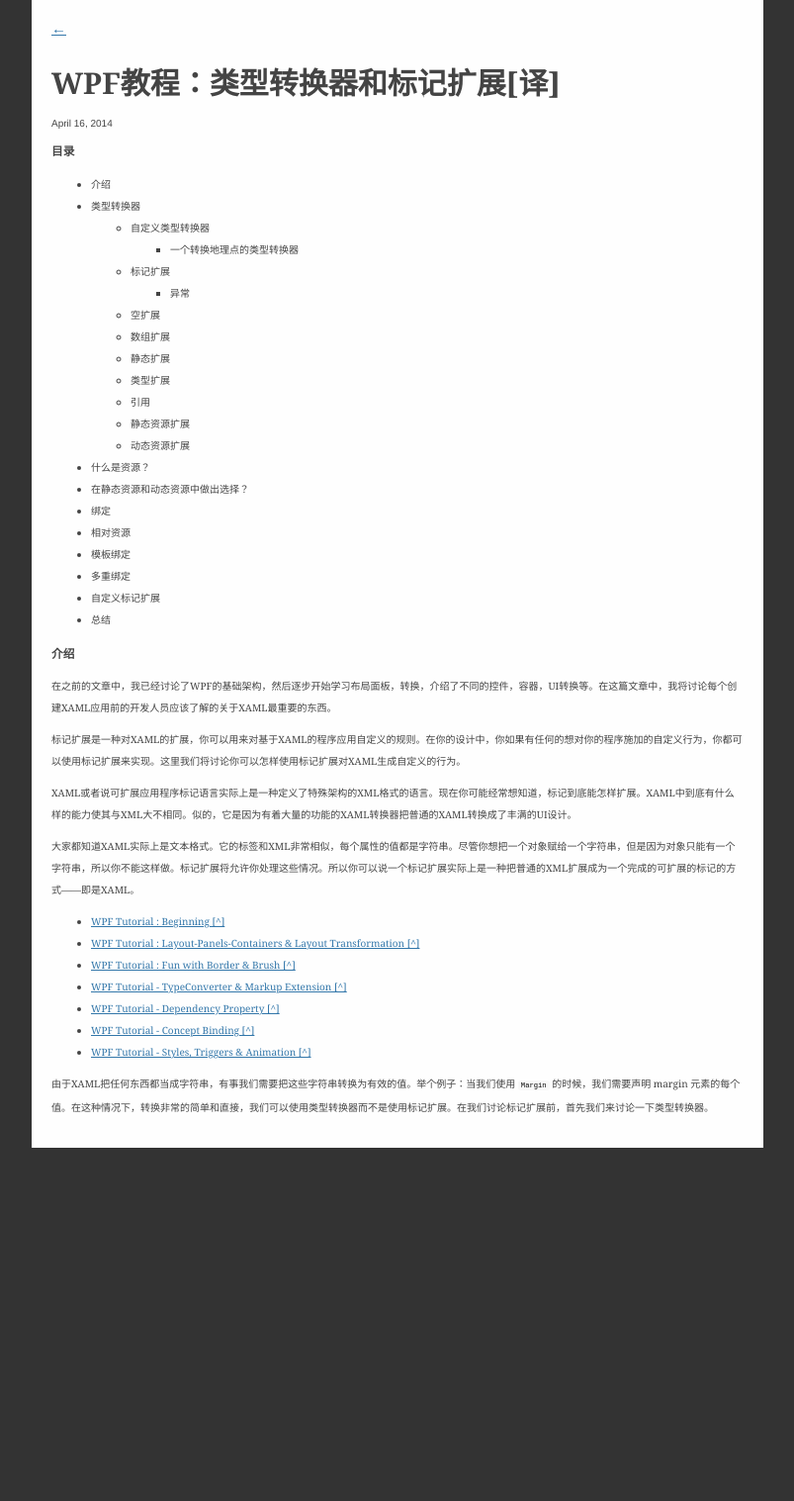
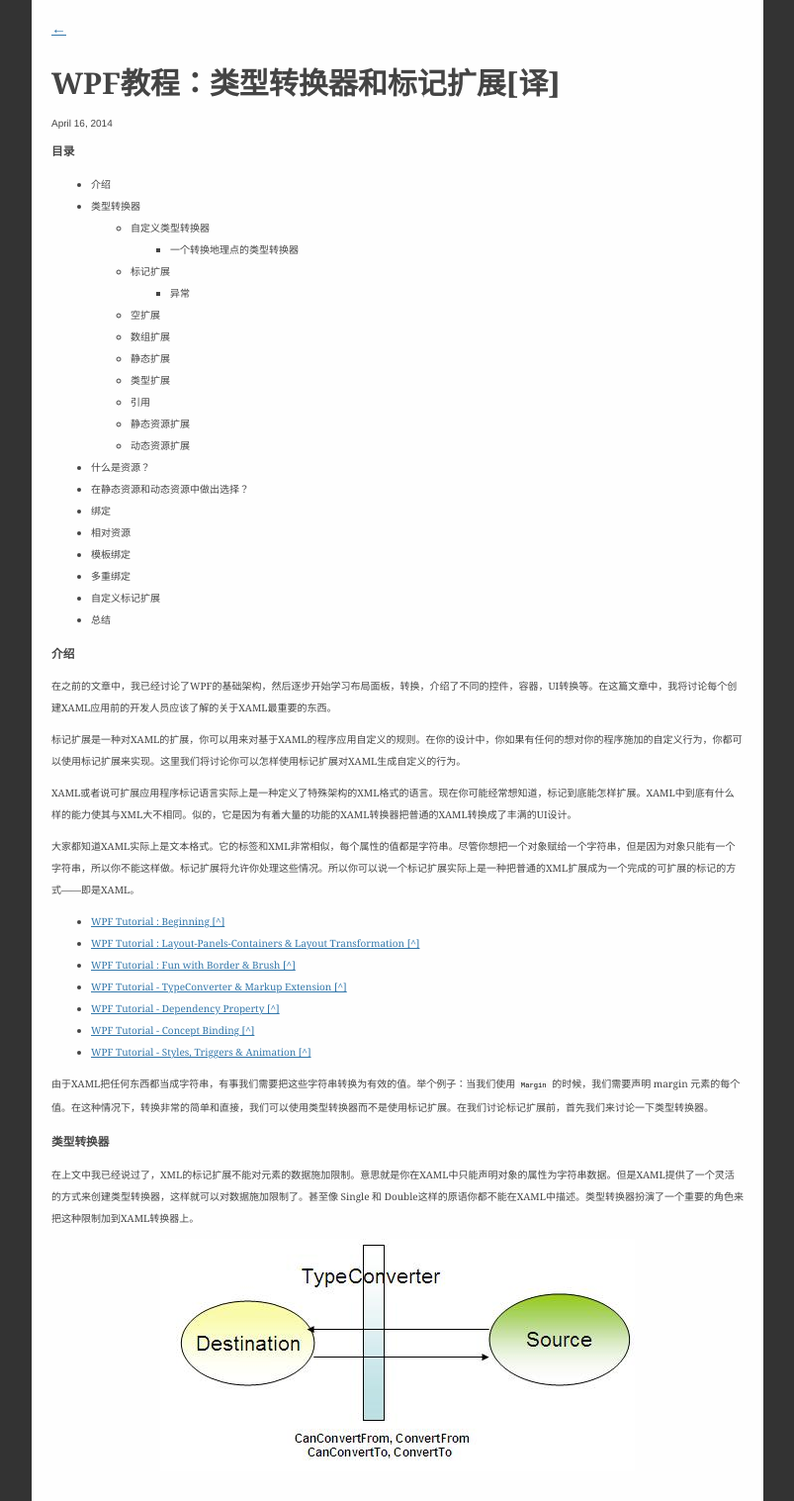
Before and after one commit to osrpt/osrpt.github.com, a Jekyll site: the page built from _posts/2014-04-16-WPF-Tutorial-TypeConverter-Markup-Extension.md, in a window 1280 px wide. Shown: the whole page at 99% size, without its empty margins (238-1041 px from the left). Built offline with Jekyll 4.4.1, drawn with Linux system fonts in a browser that asks for light colours; Markdown is read by kramdown in place of the engine named in the settings; before the commit the page ends 1160 px from its top, so only the background shows below that.

Commit message:
翻译了一小段

```diff
--- a/_posts/2014-04-16-WPF-Tutorial-TypeConverter-Markup-Extension.md
+++ b/_posts/2014-04-16-WPF-Tutorial-TypeConverter-Markup-Extension.md
@@ -43,3 +43,9 @@ XAML或者说可扩展应用程序标记语言实际上是一种定义了特殊
 * [WPF Tutorial - Styles, Triggers & Animation [^]](http://www.codeproject.com/KB/WPF/wpf7.aspx)
 
 由于XAML把任何东西都当成字符串，有事我们需要把这些字符串转换为有效的值。举个例子：当我们使用 `Margin` 的时候，我们需要声明 margin 元素的每个值。在这种情况下，转换非常的简单和直接，我们可以使用类型转换器而不是使用标记扩展。在我们讨论标记扩展前，首先我们来讨论一下类型转换器。
+
+###类型转换器
+
+在上文中我已经说过了，XML的标记扩展不能对元素的数据施加限制。意思就是你在XAML中只能声明对象的属性为字符串数据。但是XAML提供了一个灵活的方式来创建类型转换器，这样就可以对数据施加限制了。甚至像 Single 和 Double这样的原语你都不能在XAML中描述。类型转换器扮演了一个重要的角色来把这种限制加到XAML转换器上。
+
+![TYPECONVERTERMAIN.JPG](/images/post/wpf4/TYPECONVERTERMAIN.JPG)
```
Also changed, not shown: images/post/wpf4/TYPECONVERTERMAIN.JPG (added).
